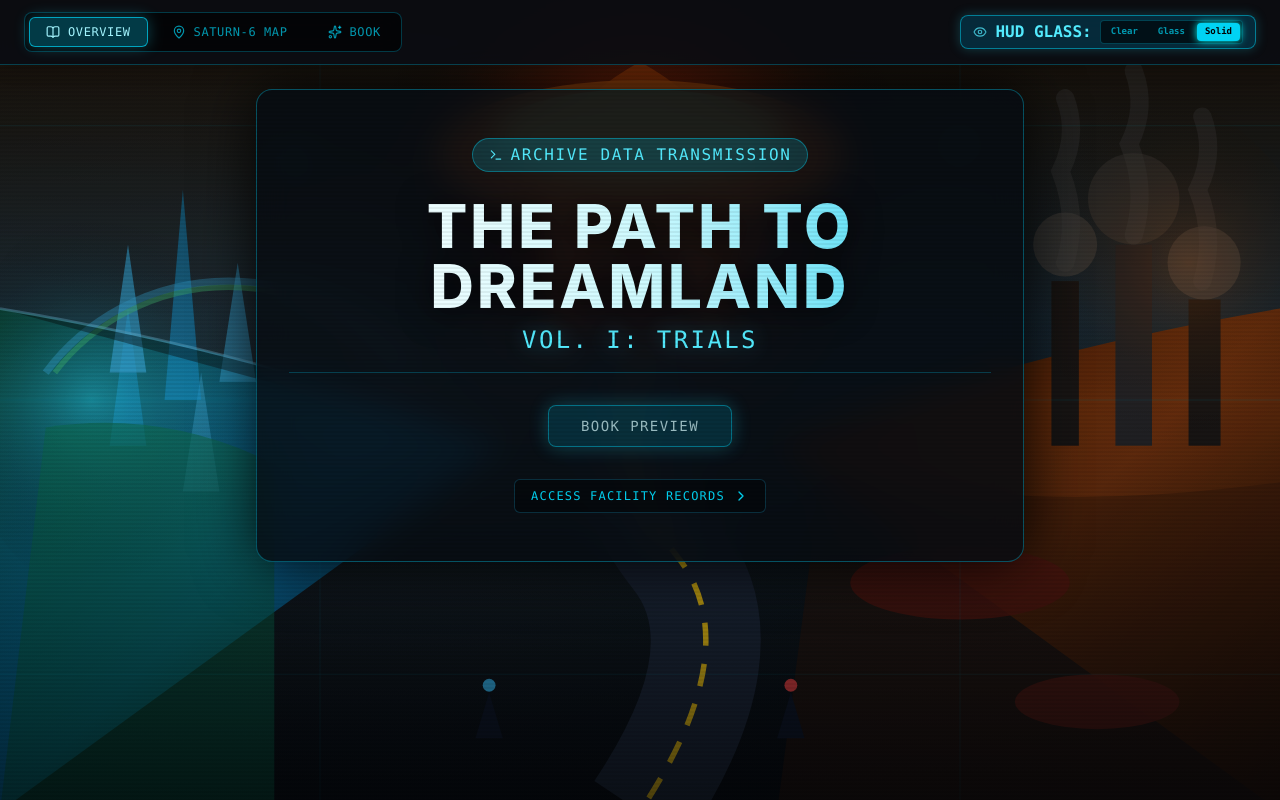
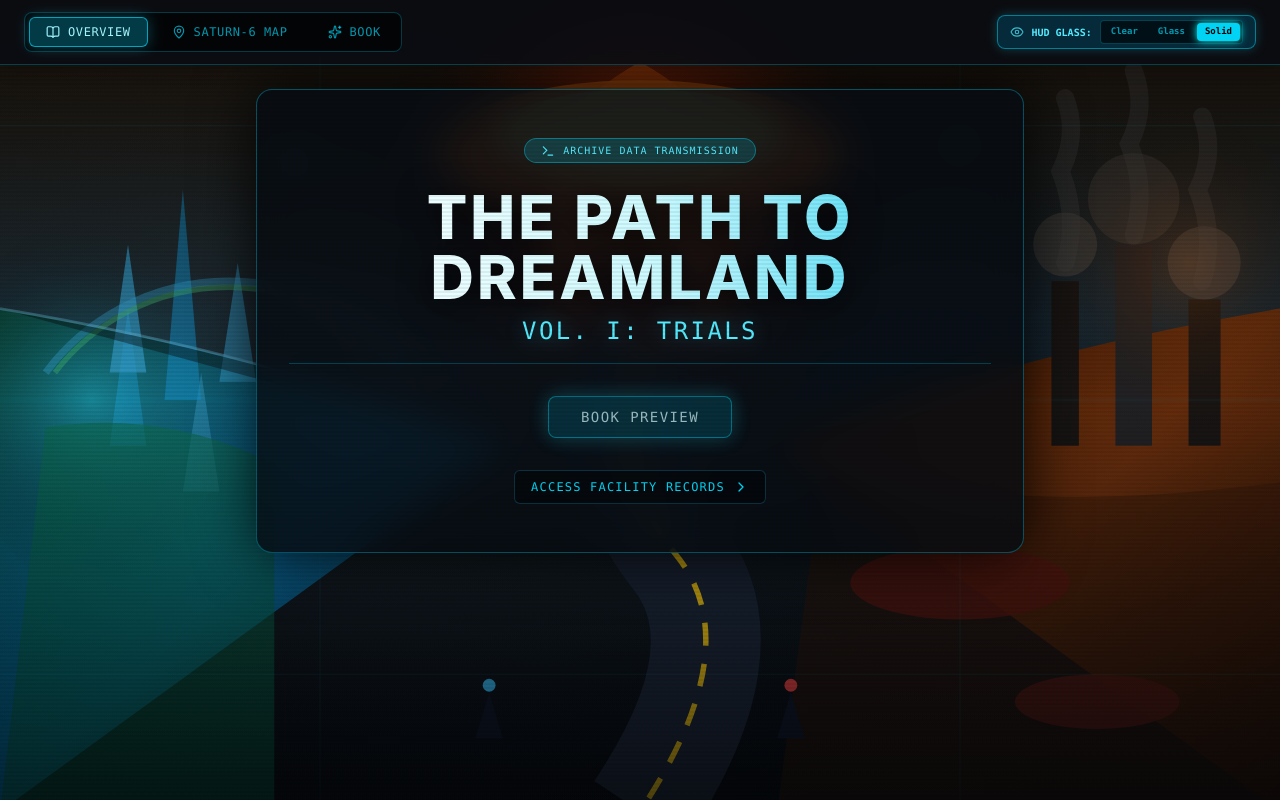
Before and after one commit to sstewart78/dreamland, a React (Vite) app: page / in a window 1280 px wide. Built offline with nearby package versions, Linux system fonts and the light colour scheme.

Commit message:
Fix typos

```diff
--- a/src/Animations/Animations.tsx
+++ b/src/Animations/Animations.tsx
@@ -14,7 +14,7 @@ export function Animations() {
             .animate-status-pulse { animation: status-pulse 2s ease-in-out infinite; }
             .custom-scrollbar::-webkit-scrollbar { width: 4px; height: 4px; }
             .custom-scrollbar::-webkit-scrollbar-track { background: rgba(10, 12, 14, 0.5); }
-            .custom-scrollbar::-webkit-scrollbar-thumb { background: #0891b2; border-radius: 4px; } 4px; }
+            .custom-scrollbar::-webkit-scrollbar-thumb { background: #0891b2; border-radius: 4px; }
         `}} />
     );
 }
--- a/src/HUDToggle/HUDToggle.tsx
+++ b/src/HUDToggle/HUDToggle.tsx
@@ -7,7 +7,7 @@ type HUDToggleProps = {
 };
 export function HUDToggle({ bgOpacity, setBgOpacity }: HUDToggleProps) {
     return(
-        <div className='flex items-center gap-3 text-[10ox] font-mono'>
+        <div className='flex items-center gap-3 text-[10px] font-mono'>
             <div className='flex items-center gap-2 px-3 py-1 rounded-lg border border-cyan-400/50 bg-cyan-950/80 backdrop-blur shadow-[0_0_12px_rgba(34,211,238,0.25)]'>
               <Eye className='w-3.5 h-3.5 text-cyan-300 animate-pulse' />
               <span className='text-cyan-300 font-bold uppercase hidden md:inline'>HUD Glass:</span>
--- a/src/Home/Home.tsx
+++ b/src/Home/Home.tsx
@@ -13,7 +13,7 @@ export function Home({ getGlassStyle, bgOpacity, setActiveTab }: HomeProps) {
                 className="relative z-20 flex flex-col items-center text-center max-w-3xl px-8 py-12 rounded-2xl border border-cyan-500/40 shadow-[0_0_60px_rgba(0,0,0,0.9)] transition-all duration-500"
                 style={getGlassStyle(bgOpacity)}
               >
-                <div className='inline-flex items-center gap-2 px-4 py-1 rounded-full bg-cyan-500/20 border border-cyan-400/40 text-cyan-300 text=[10px] font-mono uppercase tracking-widest mb-6 shadow-[0_0_10px_rgba(34,211,238,0,2)]'>
+                <div className='inline-flex items-center gap-2 px-4 py-1 rounded-full bg-cyan-500/20 border border-cyan-400/40 text-cyan-300 text-[10px] font-mono uppercase tracking-widest mb-6 shadow-[0_0_10px_rgba(34,211,238,0,2)]'>
                   <Terminal className='w-3.5 h-3.5' /> ARCHIVE DATA TRANSMISSION
                 </div>
 
--- a/src/Saturn6/Saturn6.tsx
+++ b/src/Saturn6/Saturn6.tsx
@@ -163,7 +163,7 @@ export function Saturn6({ getGlassStyle, bgOpacity, isMobileAsideOpen, setIsMobi
             />
 
             <aside
-                className={`fixed left-0 z-40 w-[88vw] max-w-[320px] border-r border-cyan-500/20 overflow-y-auto custom-scrollbar transition-transform duration-500 ease-out md:static md:inset-y-0 md:w-100 md:translate-x-0 ${
+                className={`fixed left-0 z-40 w-[88vw] max-w-[320px] border-r border-cyan-500/20 overflow-y-auto custom-scrollbar transition-transform duration-500 ease-out md:static md:inset-y-0 md:w-96 md:translate-x-0 ${
                     isMobileAsideOpen ? 'translate-x-0' : '-translate-x-full md:translate-x-0'
                 } md:top-0 md:bottom-0 ${isMobileAsideOpen ? 'top-22 bottom-0' : 'top-22 bottom-0'}`}
                 style={getGlassStyle(Math.max(0.04, bgOpacity - 0.1))}
```
